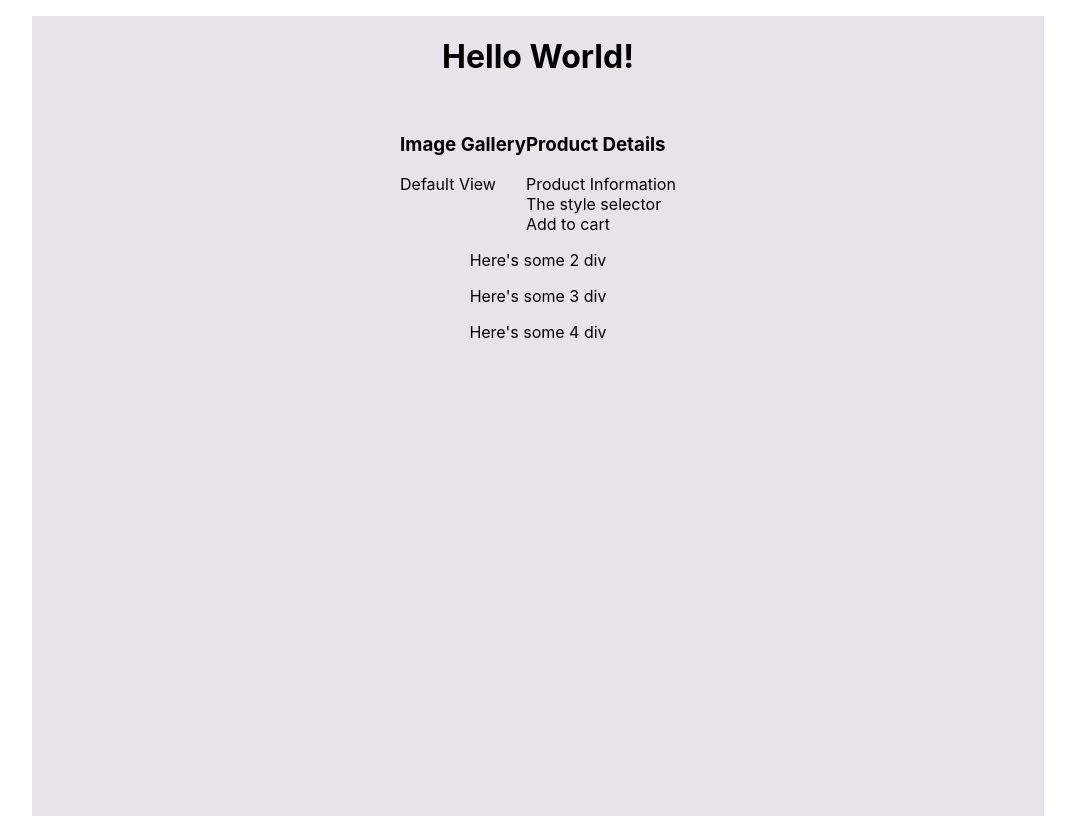
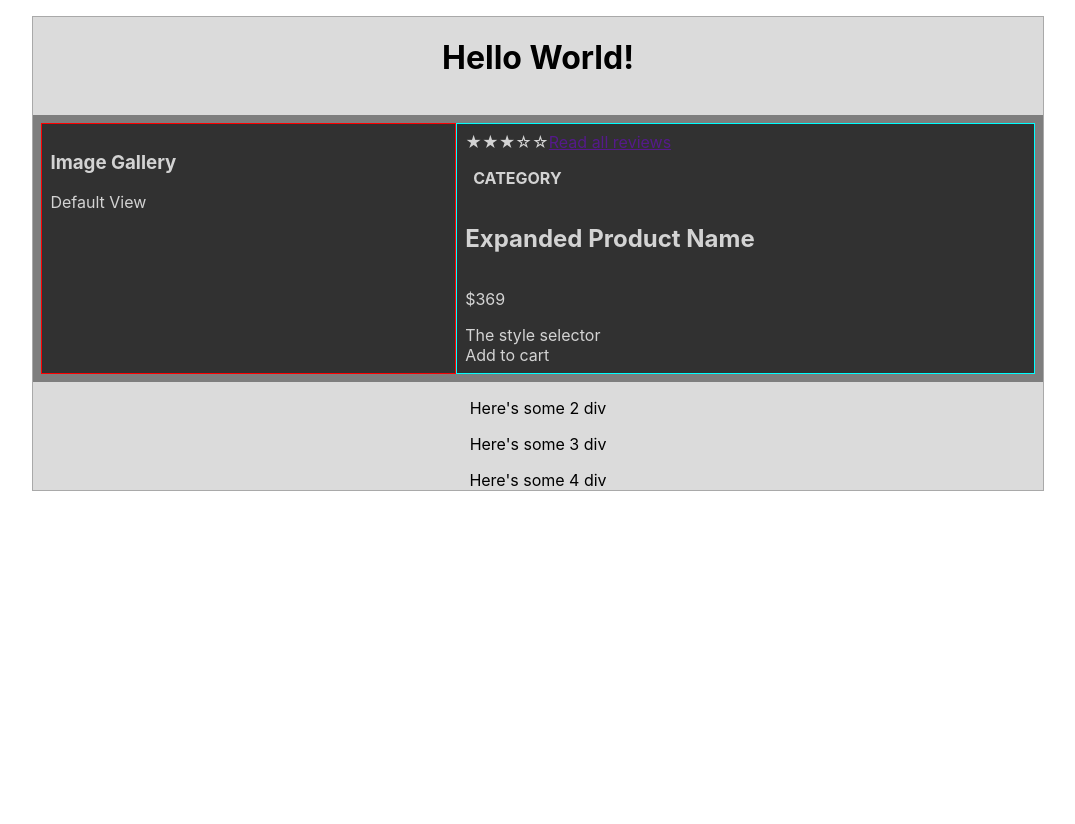
Before and after one commit to derivatively-dynamos/aix-en-provence, a React app: page / in a window 1280 px wide. Shown: the whole page, without its empty margins (102-1177 px from the left). After the commit the page ends 800 px from the top, so only its background shows below. Built offline with nearby package versions, Linux system fonts and the light colour scheme.

Commit message:
Update css and style for app

```diff
--- a/src/components/App.js
+++ b/src/components/App.js
@@ -25,6 +25,8 @@ const Container = styled.div`
   margin: 1em auto 0 auto;
   width: 80%;
   gap: 1em;
+  border: 1px solid darkgray;
+  background-color: #dbdbdb;
 `
 
 export default App;
--- a/src/components/app.scss
+++ b/src/components/app.scss
@@ -6,16 +6,3 @@
 *, *:before, *:after {
   box-sizing: inherit;
 }
-
-.container {
-  height: 100vh;
-  background-color: #E7E3EB;
-}
-
-.header {
-  padding: 15px 20px;
-  background-color: #c4bfca;
-  h1{
-    color: rgb(78, 45, 45);
-  }
-}
--- a/src/components/overview/Overview.jsx
+++ b/src/components/overview/Overview.jsx
@@ -2,16 +2,22 @@ import React from 'react';
 import styled from 'styled-components';
 import ImageGallery from './image-gallery/ImageGallery';
 import ProductDetails from './product-details/ProductDetails';
-import Row from '../shared-components/Row';
 
 const Overview = () => {
 
   return (
-    <Row>
+    <Container>
       <ImageGallery/>
       <ProductDetails/>
-    </Row>
+    </Container>
   )
 }
 
+const Container = styled.div`
+  display: flex;
+  width: 100%;
+  padding: 0.5em;
+  background-color: #7e7e7e;
+`
+
 export default Overview;
--- a/src/components/overview/image-gallery/ImageGallery.jsx
+++ b/src/components/overview/image-gallery/ImageGallery.jsx
@@ -1,12 +1,22 @@
 import React from "react";
 import DefaultView from "./DefaultView";
-import Col from "../../shared-components/Col";
+import styled from "styled-components";
 
 const ImageGallery = () => (
-  <Col>
+  <Container>
     <h3>Image Gallery</h3>
     <DefaultView/>
-  </Col>
+  </Container>
 )
 
+const Container = styled.section`
+  display: flex;
+  flex-direction: column;
+  flex-grow: 1;
+  background-color: #313131;
+  color: lightgray;
+  padding: .5em;
+  border: 1px solid red;
+`
+
 export default ImageGallery;
--- a/src/components/overview/product-details/ProductDetails.jsx
+++ b/src/components/overview/product-details/ProductDetails.jsx
@@ -3,16 +3,24 @@ import styled from "styled-components";
 import AddToCart from "./AddToCart";
 import ProductInformation from "./ProductInformation";
 import StyleSelector from "./StyleSelector";
-import Col from "../../shared-components/Col";
 
 const ProductDetails = () => (
-  <Col>
-    <h3>Product Details</h3>
+  <Container>
     <ProductInformation/>
     <StyleSelector/>
     <AddToCart />
-  </Col>
+  </Container>
 )
+
+const Container = styled.section`
+  display: flex;
+  flex-direction: column;
+  flex-grow: 1;
+  background-color: #313131;
+  color: lightgray;
+  padding: .5em;
+  border: 1px solid cyan;
+`
 
 
 export default ProductDetails;
--- a/src/components/overview/product-details/ProductInformation.jsx
+++ b/src/components/overview/product-details/ProductInformation.jsx
@@ -1,7 +1,23 @@
 import React from "react";
+import styled from "styled-components";
+import Row from "../../shared-components/Row";
+import Col from "../../shared-components/Col";
 
 const ProductInformation = () => (
-  <div>Product Information</div>
+  <Col>
+    <Row>
+      <div>★★★☆☆</div>
+      <div><a href="">Read all reviews</a></div>
+    </Row>
+    <H4>CATEGORY</H4>
+    <h2>Expanded Product Name</h2>
+    <p>$369</p>
+  </Col>
 )
 
+const H4 = styled.h4`
+  margin: 1em .5em;
+`
+
+
 export default ProductInformation;
```
